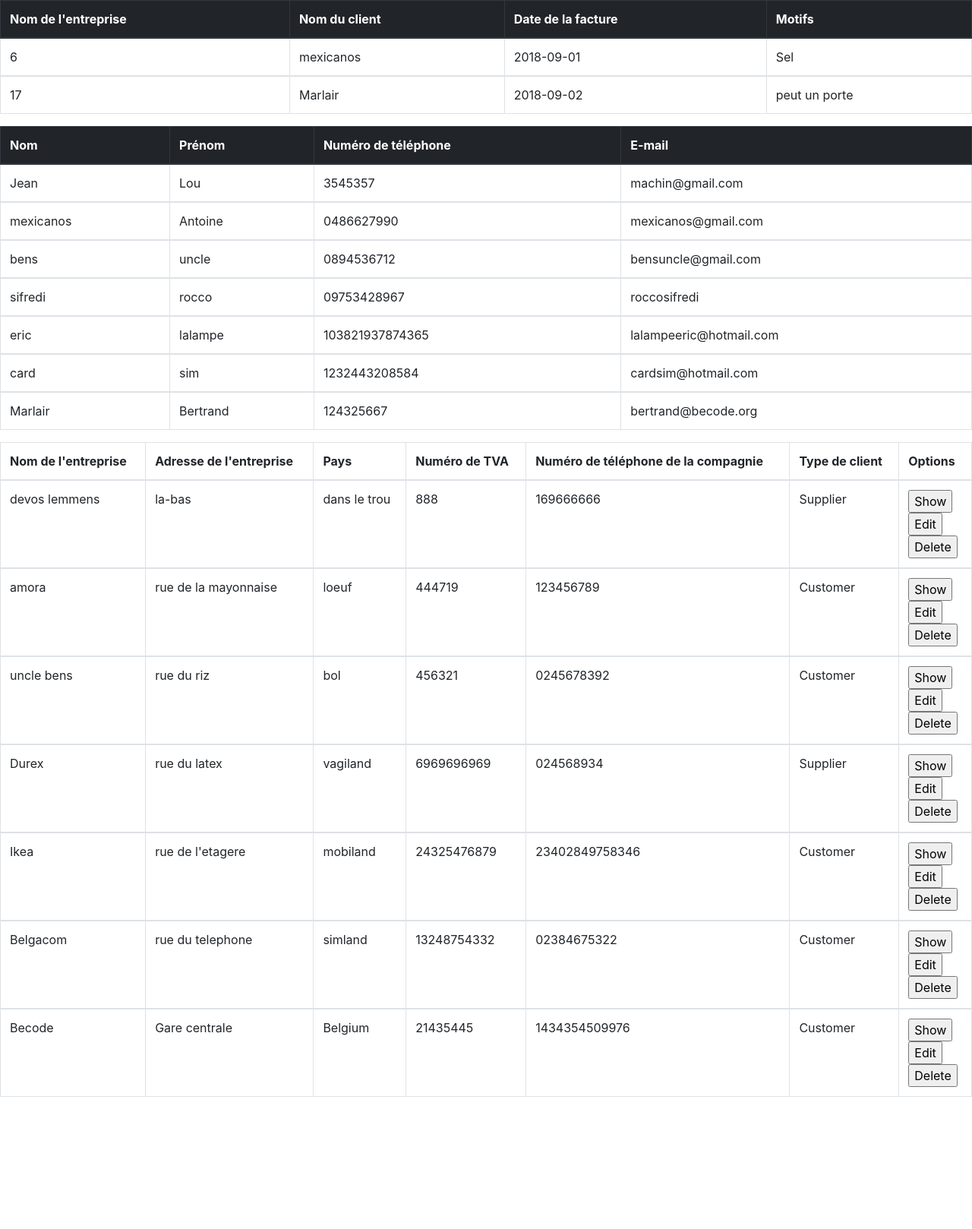
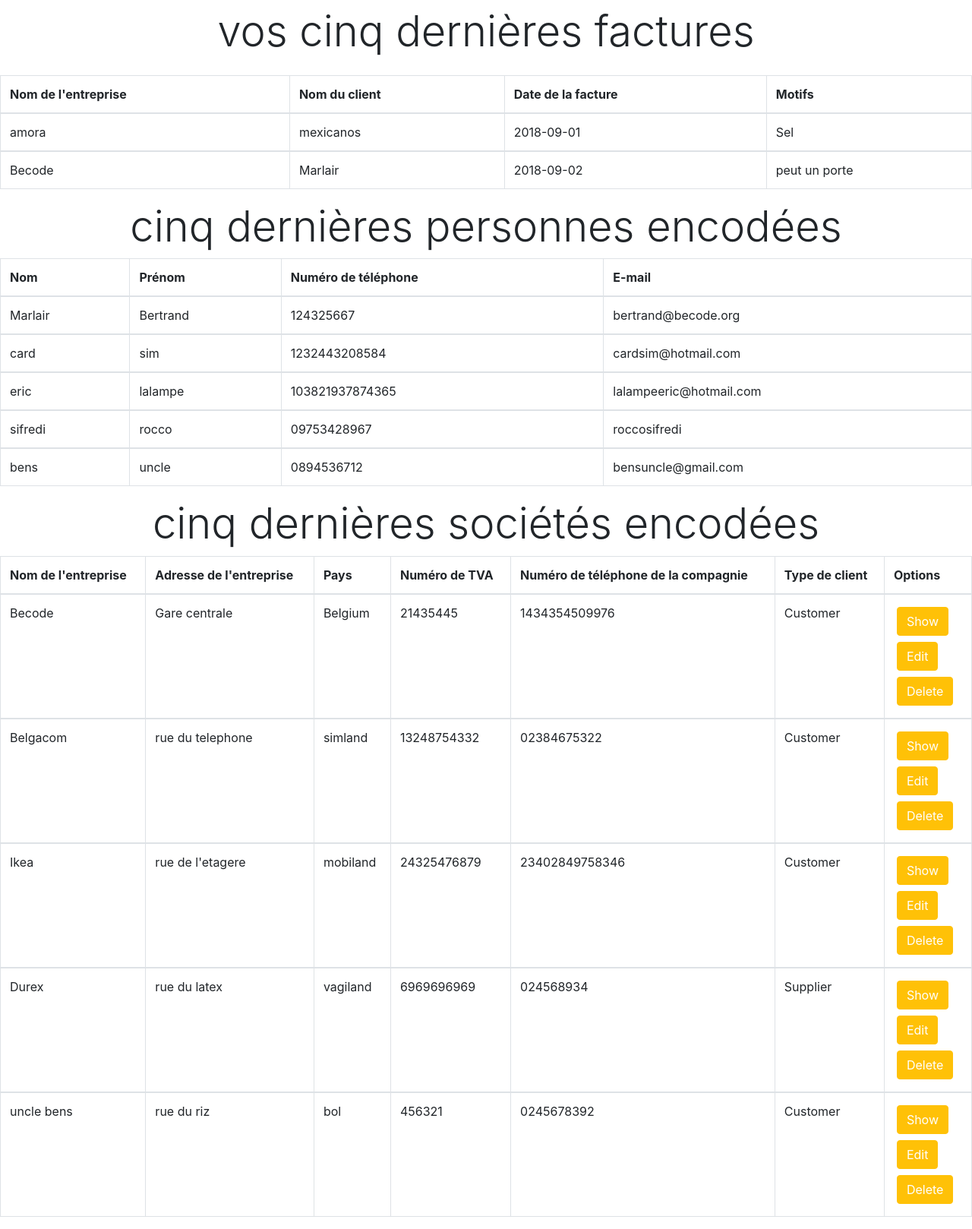
Before and after one commit to Gaet8802/my-first-relational-database-app, a PHP site: page /accueil.php in a window 1280 px wide. Shown: the part 159-1777 px from the top of the page at 76% size. Before the commit the page ends 1603 px from the top, so only its background shows below. Run offline with PHP 8.4, Linux system fonts and the light colour scheme; data comes from the database, SQL or seed files in the repository; some libraries are stand-ins or nearby versions.

Commit message:
accueil bootstrap

```diff
--- a/accueil.php
+++ b/accueil.php
@@ -29,12 +29,15 @@ require 'DBconnect.php';
 	        die('Erreur : '.$e->getMessage());
 	}
 
-	$resultat = $bdd->query('SELECT * FROM invoices ORDER BY invoice_date ASC LIMIT 5');
+	$resultat = $bdd->query('SELECT Company.company_name,Invoices.customer_name,Invoices.invoice_date,Invoices.designation
+							from Company,Invoices
+							where Invoices.id_company = Company.id
+							ORDER BY invoice_date ASC LIMIT 5');
 	?>
 
-
-	<table class="table table-bordered">
-	    <thead class ="thead-dark">
+	<h1 class="mt-2 d-flex justify-content-center display-4">vos cinq dernières factures</h1>
+	<table class="table table-bordered mt-4">
+	    <thead>
 	        <tr>
 	            <th scope="col">Nom de l'entreprise</th>
 	            <th scope="col">Nom du client</th>
@@ -47,7 +50,7 @@ require 'DBconnect.php';
 	    echo
 	        '<tbody>
 	            <tr>
-	                <td>'.$donnees['id_company'].'</td>
+	                <td>'.$donnees['company_name'].'</td>
 	                <td>'.$donnees['customer_name'].'</td>
 	                <td>'.$donnees['invoice_date'].'</td>
 	                <td>'.$donnees['designation'].'</td>
@@ -56,8 +59,9 @@ require 'DBconnect.php';
 	    ;}
 	?>
 	</table>
+	<h1 class="mt-2 d-flex justify-content-center display-4">cinq dernières personnes encodées</h1>
 	<table class="table table-bordered">
-	    <thead class="thead-dark">
+	    <thead>
 	        <tr>
 	            <th scope="col">Nom</th>
 	            <th scope="col">Prénom</th>
@@ -67,7 +71,7 @@ require 'DBconnect.php';
 	    </thead>
 	<?php
 
-	$resultat = $bdd->query('SELECT * FROM customers ORDER BY Customer_number');
+	$resultat = $bdd->query('SELECT * FROM customers ORDER BY Customer_number DESC LIMIT 5');
 
 	while ($donnees= $resultat->fetch()){
 	    echo
@@ -82,6 +86,7 @@ require 'DBconnect.php';
 	;}
 	?>
 	</table>
+	<h1 class="mt-2 d-flex justify-content-center display-4">cinq dernières sociétés encodées</h1>
 	<table class="table table-bordered">
 	    <thead>
 	        <tr>
@@ -97,7 +102,7 @@ require 'DBconnect.php';
 	<?php
 
 	$resultat = $bdd->prepare('select Company.id,Company.company_name,Company.company_address,Company.country,Company.VAT_number,Company.company_phone,Company_Type.type_name
-	from Company,Company_Type where Company.company_type = company_Type.id');
+	from Company,Company_Type where Company.company_type = company_Type.id order by Company.id desc limit 5');
 	$resultat -> execute();
 
 	foreach($resultat as $donnees){
@@ -121,19 +126,19 @@ require 'DBconnect.php';
 	                '</td>
 	                <td>
 	                <form class="" action="route_company.php" method="post">
-	                                <input type="submit" name="submitShow" value="Show">
-	                                <input type="hidden" name="show" value="'.$donnees['id'].'">
-	                                <input type="hidden" name="hiddenPage" value="customers.php">
+	                                <input type="submit" class="btn btn-warning m-1 text-white" name="submitShow" value="Show">
+	                                <input type="hidden" class="btn btn-warning m-1 text-white" name="show" value="'.$donnees['id'].'">
+	                                <input type="hidden" class="btn btn-warning m-1 text-white" name="hiddenPage" value="customers.php">
 	                </form>
 	                <form class="" action="update-customers.php" method="post">
-	                                <input type="submit" name="submitEdit" value="Edit">
-	                                <input type="hidden" name="edit" value="'.$donnees['id'].'">
-	                                <input type="hidden" name="hiddenPage" value="customers.php">
+	                                <input type="submit" class="btn btn-warning m-1 text-white" name="submitEdit" value="Edit">
+	                                <input type="hidden" class="btn btn-warning m-1 text-white" name="edit" value="'.$donnees['id'].'">
+	                                <input type="hidden" class="btn btn-warning m-1 text-white" name="hiddenPage" value="customers.php">
 	                </form>
 	                <form class="" action="" method="post">
-	                                <input type="submit" name="submitDelete" value="Delete">
-	                                <input type="hidden" name="delete" value="'.$donnees['id'].'">
-	                                <input type="hidden" name="hiddenPage" value="customers.php">
+	                                <input type="submit" class="btn btn-warning m-1 text-white" name="submitDelete" value="Delete">
+	                                <input type="hidden" class="btn btn-warning m-1 text-white" name="delete" value="'.$donnees['id'].'">
+	                                <input type="hidden" class="btn btn-warning m-1 text-white" name="hiddenPage" value="customers.php">
 	                </form>
 	                </td>
 	                </tr>
```
